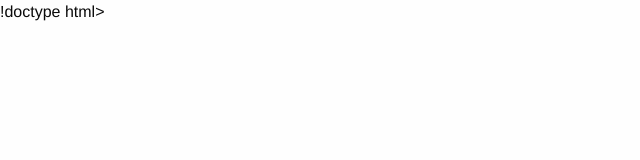
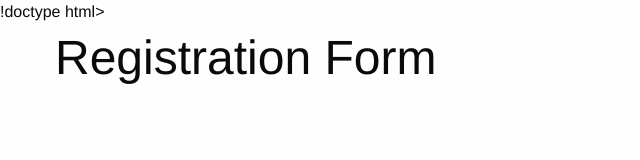
Before and after one commit to ImayaDismas/forms-part2, a plain HTML site: page index.html in a window 1280 px wide. Shown: the whole page, without its empty margins (0-640 px from the left). Drawn offline with Linux system fonts and the light colour scheme; a web font is replaced by a local one.

Commit message:
header added

```diff
--- a/index.html
+++ b/index.html
@@ -13,6 +13,10 @@
         <link rel="stylesheet" href="http://fonts.googleapis.com/css?family=Fontin">
       </head>
       <body>
-
+          <div class="row">
+              <div class="columns small-12">
+                  <h1>Registration Form</h1>
+              </div>
+          </div>
       </body>
 </html>
```
